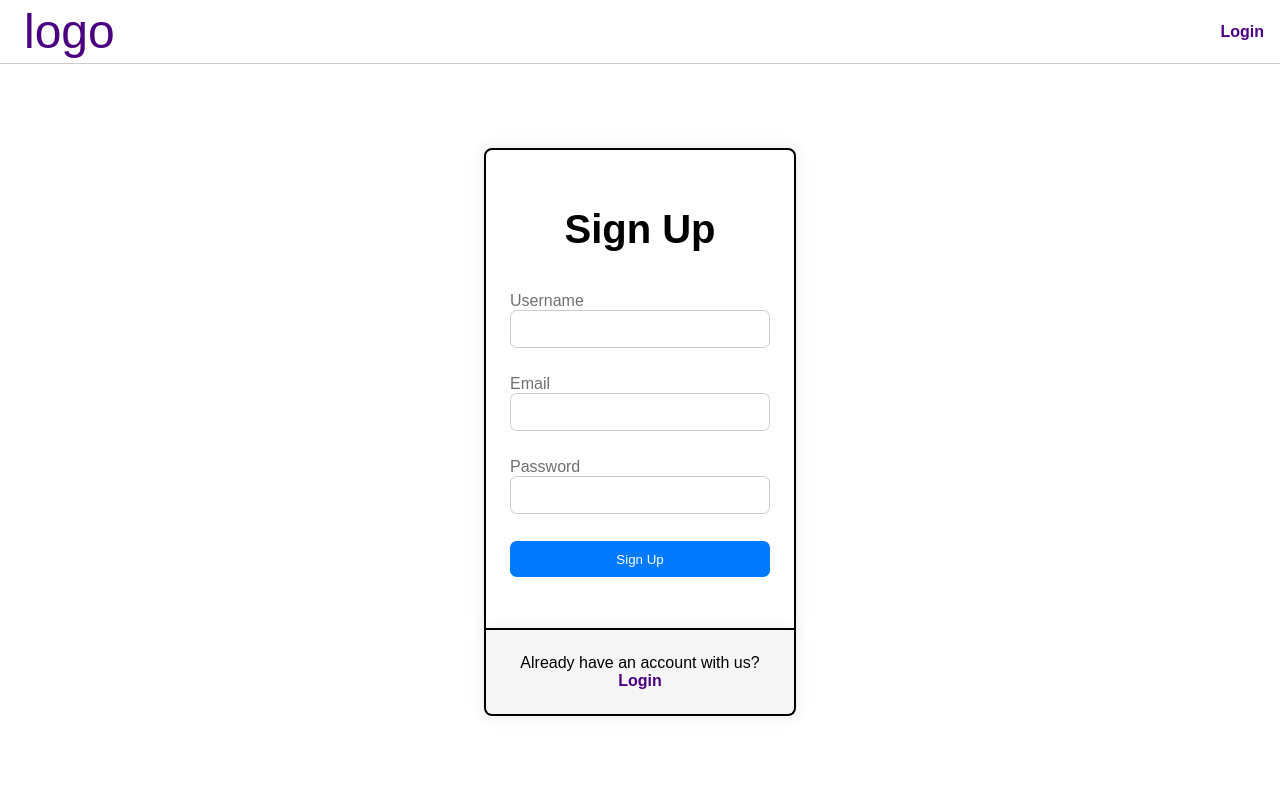
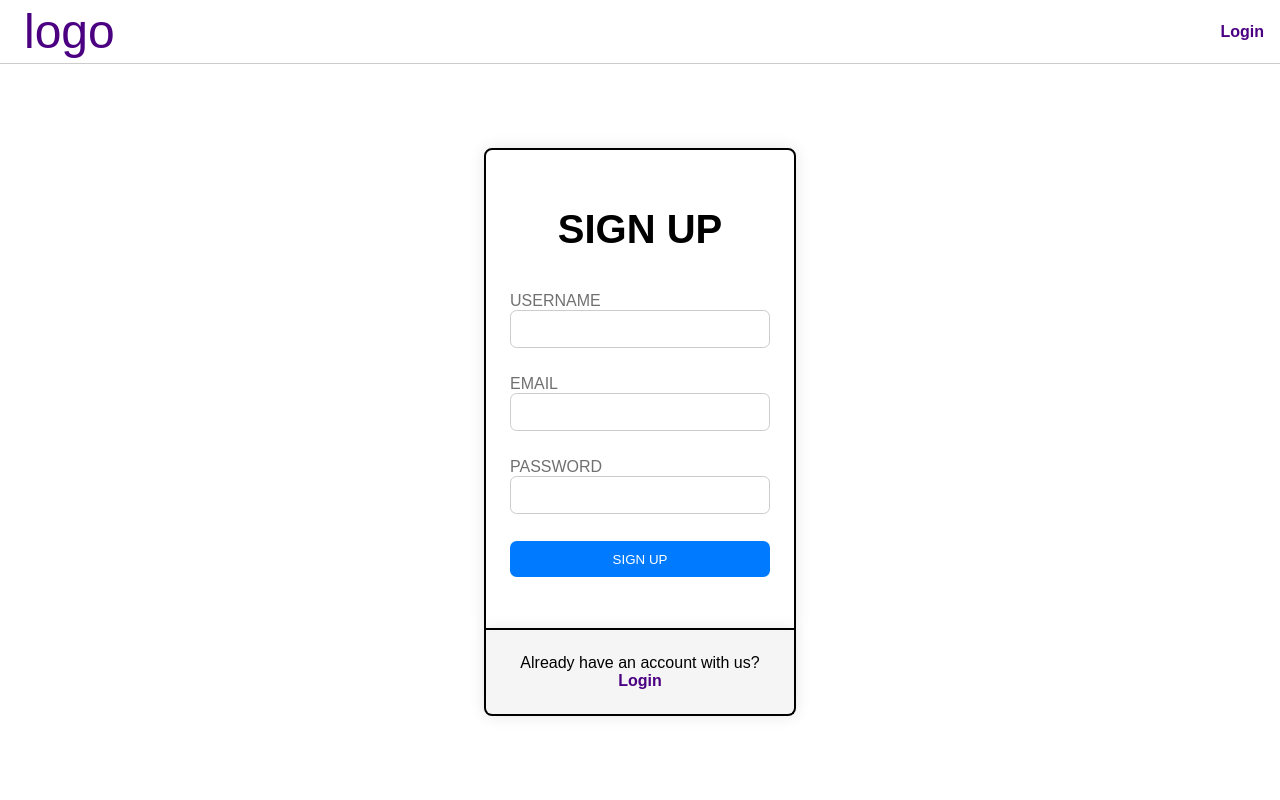
Before and after one commit to JDennis21/LBU_TeamProject_2024, a PHP site: page /pages/signup/signupForm.php in a window 1280 px wide. Run offline with PHP 8.4, Linux system fonts and the light colour scheme.

Commit message:
Changed font

```diff
--- a/css/main.css
+++ b/css/main.css
@@ -1,7 +1,10 @@
 /*main.css*/
 html,
 body {
-    font: 1em Arial, Helvetica, sans-serif;
+    font-family: "Epilogue", sans-serif;
+    font-optical-sizing: auto;
+    font-weight: 400;
+    font-style: normal;
     margin: 0;
     padding: 0;
     height: 100%;
@@ -75,3 +78,7 @@ nav {
 .menu ul li a:hover {
     color: #8d0ec2;
 }
+
+footer {
+
+}
--- a/pages/signup/signupForm.php
+++ b/pages/signup/signupForm.php
@@ -33,9 +33,9 @@
             $passClass = isset($_SESSION["passErr"]) ? 'noMargin' : '';
             ?>
             <div class="signupForm">
-                <h2>Sign Up</h2>
+                <h2>SIGN UP</h2>
                 <form action="../signup/registerUser.php" method="post">
-                    <label for="signupUsername">Username</label>
+                    <label for="signupUsername">USERNAME</label>
                     <!-- Assign class to .noMargin if an error isset() and set the value to the last attempt -->
                     <input type="text" name="username" id="signupUsername" class="<?php echo $usernameClass; ?>"
                            value="<?php echo $_SESSION['usernameAttempt'] ?? '' ?>">
@@ -44,7 +44,7 @@
                         echo '<p class="error">*' . $_SESSION["nameErr"] . '</p>';
                     }
                     ?>
-                    <label for="signupEmail">Email</label>
+                    <label for="signupEmail">EMAIL</label>
                     <!-- Assign class to .noMargin if an error isset() and set the value to the last attempt -->
                     <input type="email" name="email" id="signupEmail" class="<?php echo $emailClass; ?>"
                            value="<?php echo $_SESSION['emailAttempt'] ?? '' ?>">
@@ -53,7 +53,7 @@
                             echo '<p class="error">*' . $_SESSION["emailErr"] . '</p>';
                         }
                     ?>
-                    <label for="signupPassword">Password</label>
+                    <label for="signupPassword">PASSWORD</label>
                     <!-- Assign class to .noMargin if an error isset() and set the value to the last attempt -->
                     <input type="password" name="password" id="signupPassword" class="<?php echo $passClass; ?>">
                     <?php
@@ -61,7 +61,7 @@
                         echo '<p class="error">*' . $_SESSION["passErr"] . '</p>';
                     }
                     ?>
-                    <input type="submit" value="Sign Up">
+                    <input type="submit" value="SIGN UP">
                     <?php
                     //Error message that will be echoed if the database cannot be accessed
                     if (isset($_SESSION["status"])) {
@@ -75,6 +75,9 @@
             </div>
         </div>
     </div>
+    <footer>
+
+    </footer>
 </div>
 <?php
 $_SESSION = array();
```
